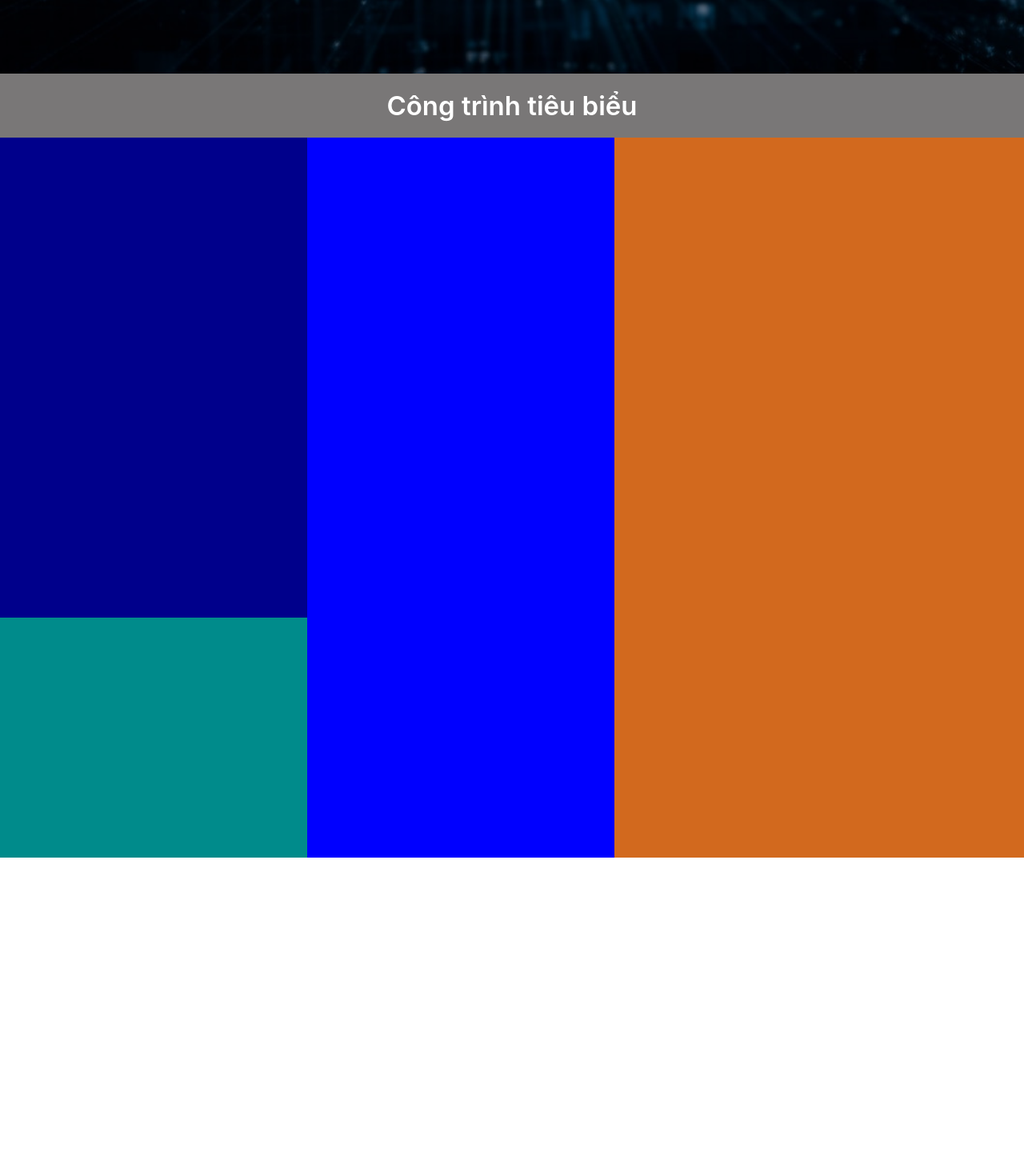
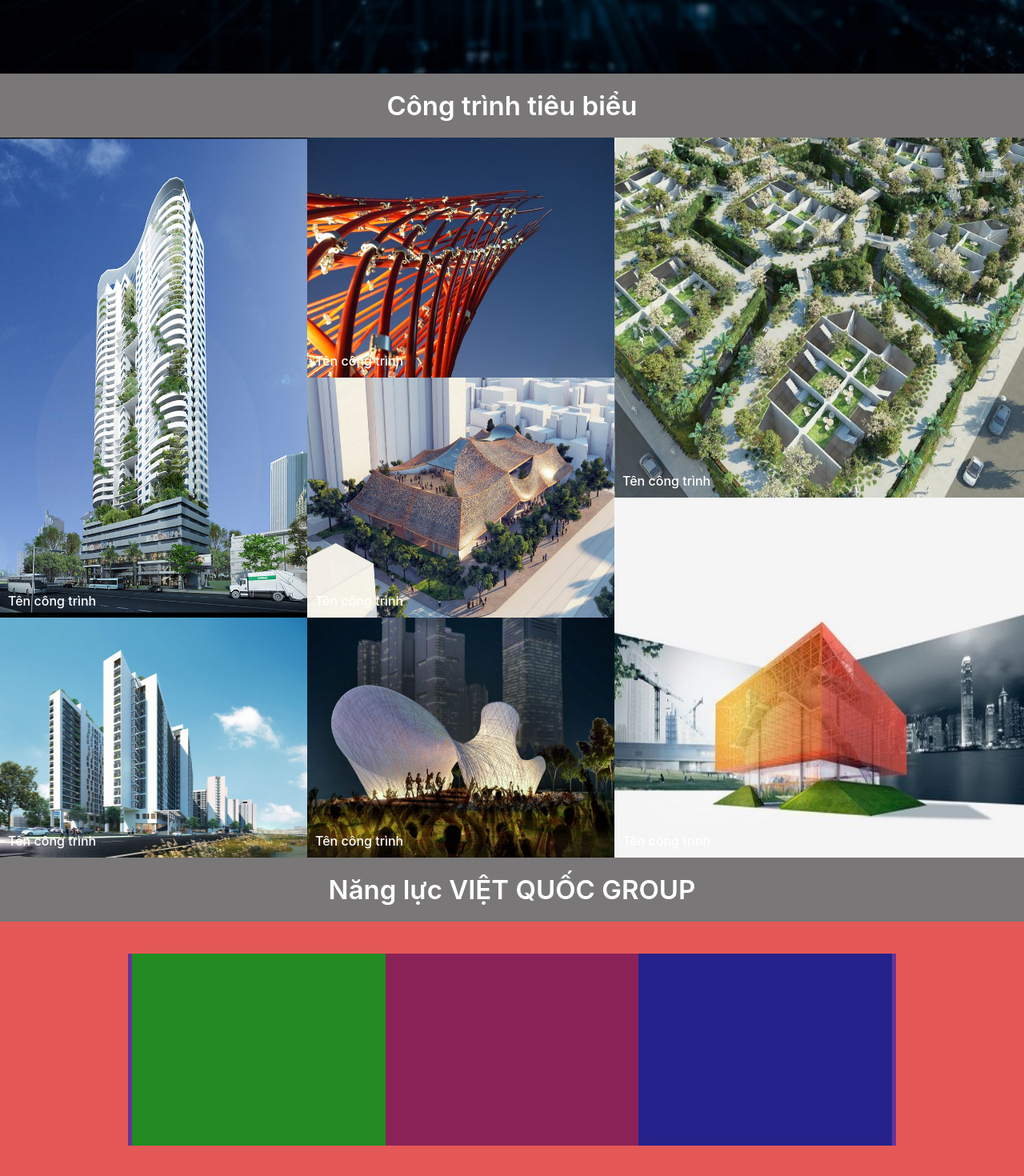
Before and after one commit to phamvanduc240400/demo.vietquocgroup, a React (Create React App) app: page / in a window 1280 px wide. Shown: the part 708-2178 px from the top of the page at 80% size. Before the commit the page ends 1780 px from the top, so only its background shows below. Built offline with nearby package versions, Linux system fonts and the light colour scheme.

Commit message:
first commit

```diff
--- a/src/Header/Header1.css
+++ b/src/Header/Header1.css
@@ -93,6 +93,7 @@
 }
 .menu2 li:hover .sub_menu{
     display: block;
+
 }
 .menu2 li a{
     position: relative;
@@ -111,3 +112,16 @@
 .menu2 li:hover .sub_menu2 {
     display: block;
 }
+.sub_menu2 img:hover{
+    transform: scale(1.1);
+    transition: all .5s ease;
+}
+.sub_menu img:hover {
+    transform: scale(1.1);
+    transition: all .5s ease;
+}
+/* -------last header-------*/
+.header_last ul li a:hover{
+    color: #e45b00;
+    font-weight: 700;
+}
--- a/src/home/home.css
+++ b/src/home/home.css
@@ -1,6 +1,6 @@
 .homeWrap{
     width: 100%;
-    height: 500px;
+    height: 900px;
     display: flex;
 }
 .homeWrap1{
@@ -19,12 +19,164 @@
 }
 /* -----wrapTop1-------- */
 .wrapTop1{
-    background-color: darkblue;
     width: 100%;
     height: 600px;
 }
 .wrapbottom1{
-    background-color: darkcyan;
     width: 100%;
     height: 300px;
 }
+.wrapTop1 img {
+    width: 100%;
+    height: 100%;
+}
+.wrapTop1 img:hover{
+    transform: scale(1.3);
+    transition: all .5s ease;
+}
+.wrapTop1 p{
+    position: relative;
+    margin: -35px 0px 0px 10px;
+    color: #fff;
+    font-weight: 500;
+}
+.wrapbottom1 img{
+    width: 100%;
+    height: 100%;
+}
+.wrapbottom1 p{
+    position: relative;
+    margin: -35px 0px 0px 10px;
+    color: #fff;
+    font-weight: 500;
+}
+.wrapbottom1 img:hover{
+    transform: scale(1.3);
+    transition: all .5s ease;
+}
+/* ----wrapTop2------- */
+.wrapTop2{
+    width: 100%;
+    height: 300px;
+}
+.wrapTop2 img{
+    width: 100%;
+    height: 100%;
+}
+.wrapTop2 img:hover{
+    transform: scale(1.3);
+    transition: all .5s ease;
+}
+.wrapTop2 p{
+    position: relative;
+    margin: -35px 0px 0px 10px;
+    color: #fff;
+    font-weight: 500;
+}
+/* -----wrapMid2-------- */
+.wrapMid2{
+    width: 100%;
+    height: 300px;
+}
+.wrapMid2 img{
+    width: 100%;
+    height: 100%;
+}
+.wrapMid2 img:hover{
+    transform: scale(1.3);
+    transition: all .5s ease;
+}
+.wrapMid2 p{
+    position: relative;
+    margin: -35px 0px 0px 10px;
+    color: #fff;
+    font-weight: 500;
+}
+/* --------wrapbottom2-------- */
+.wrapbottom2{
+    width: 100%;
+    height: 300px;
+}
+.wrapbottom2 img{
+    width: 100%;
+    height: 100%;
+}
+.wrapbottom2 img:hover{
+    transform: scale(1.3);
+    transition: all .5s ease;
+}
+.wrapbottom2 p{
+    position: relative;
+    margin: -35px 0px 0px 10px;
+    color: #fff;
+    font-weight: 500;
+}
+/* --------homewrap3---- */
+.wrapTop3{
+    width: 100%;
+    height: 450px;
+}
+.wrapTop3 img{
+    width: 100%;
+    height: 100%;
+}
+.wrapTop3 img:hover{
+    transform: scale(1.3);
+    transition: all .5s ease;
+}
+.wrapTop3 p{
+    position: relative;
+    margin: -35px 0px 0px 10px;
+    color: #fff;
+    font-weight: 500;
+}
+/* -------home3 bottom--- */
+.wrapbottom3{
+    width: 100%;
+    height: 450px;
+}
+.wrapbottom3 img{
+    width: 100%;
+    height: 100%;
+}
+.wrapbottom3 img:hover{
+    transform: scale(1.3);
+    transition: all .5s ease;
+}
+.wrapbottom3 p{
+    position: relative;
+    margin: -35px 0px 0px 10px;
+    color: #fff;
+    font-weight: 500;
+}
+/* --------video youTube--------- */
+.vid_nl{
+    background-color: #e55858;
+    width: 100%;
+    height: 320px;
+    display: flex;
+    align-items: center;
+    justify-content: center;
+}
+.wrap_yout{
+    display: flex;
+    justify-content: center;
+    width: 75%;
+    height: 75%;
+    background-color: rebeccapurple;
+}
+.yout1{
+    background-color: forestgreen;
+    width: 33%;
+    height: 100%;
+}
+.yout2{
+    background-color: rgb(139, 34, 87);
+    width: 33%;
+    height: 100%;
+}
+.yout3{
+    background-color: rgb(38, 34, 139);
+    width: 33%;
+    height: 100%;
+}
--- a/src/home/home.js
+++ b/src/home/home.js
@@ -16,18 +16,45 @@ export default class HomeWrap extends Component {
         <div className='homeWrap'>
           <div className='homeWrap1'>
             <div className='wrapTop1'>
-
+              <img src='../img_home/home1.jpg' alt=''></img>
+              <p>Tên công trình</p>
             </div>
-            <div className='wrapbottom1'></div>
+            <div className='wrapbottom1'>
+              <img src='../img_home/home2.jpg' alt=''></img>
+               <p>Tên công trình</p>
+            </div>
           </div>
           <div className='homeWrap2'>
-            <div className='wrapTop2'></div>
-            <div className='wrapMid2'></div>
-            <div className='wrapbottom2'></div>
+            <div className='wrapTop2'>
+              <img src='../img_home/home3.jpg' alt=''></img>
+              <p>Tên công trình</p>
+            </div>
+            <div className='wrapMid2'>
+              <img src='../img_home/home4.jpg' alt=''></img>
+              <p>Tên công trình</p>
+            </div>
+            <div className='wrapbottom2'>
+              <img src='../img_home/home5.jpg' alt=''></img>
+              <p>Tên công trình</p>
+            </div>
           </div>
           <div className='homeWrap3'>
-            <div className='wrapTop3'></div>
-            <div className='wrapbottom3'></div>
+            <div className='wrapTop3'>
+              <img src='../img_home/home6.jpg' alt=''></img>
+               <p>Tên công trình</p>
+            </div>
+            <div className='wrapbottom3'>
+              <img src='../img_home/home7.jpg' alt=''></img>
+               <p>Tên công trình</p>
+            </div>
+          </div>
+        </div>
+        <div style={outstand}>Năng lực VIỆT QUỐC GROUP</div>
+        <div className='vid_nl'>
+          <div className='wrap_yout'>
+            <div className='yout1'></div>
+            <div className='yout2'></div>
+            <div className='yout3'></div>
           </div>
         </div>
       </div>
```
